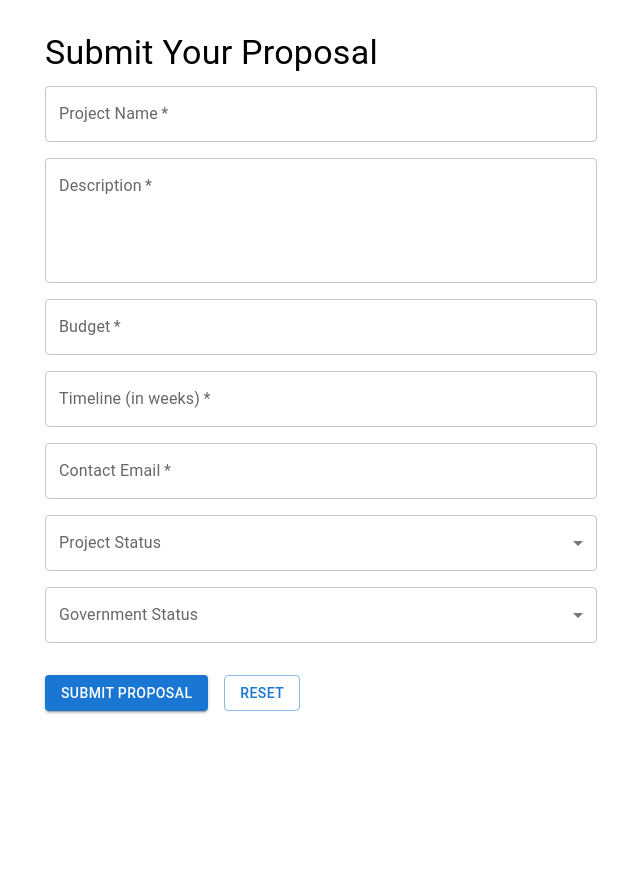
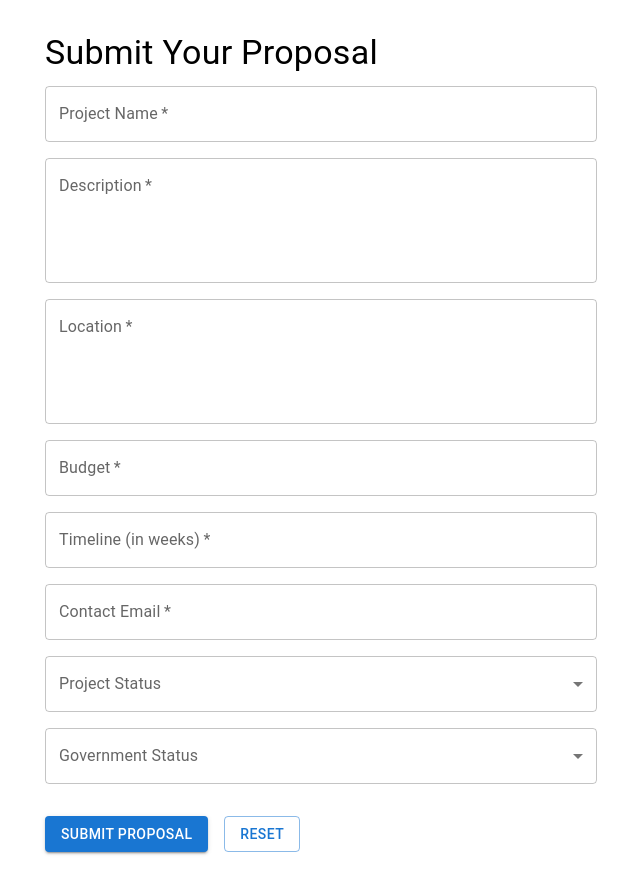
Before and after one commit to IzzybellaDu/GroundUp, a React (Create React App) app in the folder client/: page /proposal in a window 1280 px wide. Shown: the whole page, without its empty margins (319-959 px from the left). Before the commit the page ends 800 px from the top, so only its background shows below. Built offline with nearby package versions, Linux system fonts and the light colour scheme.

Commit message:
Added location, lattitude and longitude to projects, and input for this

```diff
--- /dev/null
+++ b/client/src/components/locationTextField.tsx
@@ -0,0 +1,187 @@
+import React, { useState, useEffect, useRef } from 'react';
+import { TextField, Autocomplete, CircularProgress } from '@mui/material';
+
+const useLocationAutocomplete = (formData, setFormData) => {
+  const [options, setOptions] = useState([]);
+  const [loading, setLoading] = useState(false);
+  const abortController = useRef(null);
+
+  const fetchSuggestions = async (query) => {
+    if (!query || query.length < 3) {
+      setOptions([]);
+      return;
+    }
+
+    try {
+      const response = await fetch(
+        `https://nominatim.openstreetmap.org/search?q=${encodeURIComponent(query)}&format=json&limit=5&addressdetails=1&countrycodes=au`,
+        {
+          headers: { 'User-Agent': 'GovConnect/1.0' }
+        }
+      );
+
+      const data = await response.json();
+      const suggestions = data.map(item => ({
+        label: item.display_name,
+        lat: parseFloat(item.lat),
+        lng: parseFloat(item.lon)
+      }));
+
+      setOptions(suggestions);
+    } catch (error) {
+      if (error.name !== 'AbortError') {
+        console.error('Error fetching suggestions:', error);
+      }
+    } finally {
+      setLoading(false);
+    }
+  };
+
+  const geocodeAddress = async (address) => {
+    try {
+      const response = await fetch(
+        `https://nominatim.openstreetmap.org/search?q=${encodeURIComponent(address)}&format=json&limit=1&countrycodes=au`,
+        { headers: { 'User-Agent': 'GovConnect/1.0' } }
+      );
+
+      const data = await response.json();
+      if (data && data.length > 0) {
+        return {
+          lat: parseFloat(data[0].lat),
+          lng: parseFloat(data[0].lon)
+        };
+      }
+      return null;
+    } catch (error) {
+      console.error('Error geocoding:', error);
+      return null;
+    }
+  };
+
+  return { options, loading, fetchSuggestions, geocodeAddress };
+};
+
+
+
+const LocationTextField = ({ formData, handleChange }) => {
+  const [inputValue, setInputValue] = useState(formData.location || '');
+  const { options, loading, fetchSuggestions, geocodeAddress } = useLocationAutocomplete(formData, handleChange);
+  const timeoutRef = useRef(null);
+
+  console.log(fetchSuggestions);
+  console.log(geocodeAddress);
+
+  // Debounced search
+  useEffect(() => {
+    if (timeoutRef.current) {
+      clearTimeout(timeoutRef.current);
+    }
+
+    timeoutRef.current = setTimeout(() => {
+      fetchSuggestions(inputValue);
+    }, 300);
+
+    return () => {
+      if (timeoutRef.current) {
+        clearTimeout(timeoutRef.current);
+      }
+    };
+  }, [inputValue]);
+
+  const handleLocationSelect = async (event, value) => {
+    if (value) {
+      let coordinates = null;
+
+      if (typeof value === 'object' && value.lat && value.lng) {
+        // Selected from dropdown
+        coordinates = { lat: value.lat, lng: value.lng };
+        handleChange({
+          target: {
+            name: 'location',
+            value: value.label
+          }
+        });
+      } else {
+        // Typed manually
+        coordinates = await geocodeAddress(value);
+        handleChange({
+          target: {
+            name: 'location',
+            value: value
+          }
+        });
+      }
+
+      // Update coordinates in your form data
+      if (coordinates) {
+        handleChange({
+          target: { name: 'latitude', value: coordinates.lat }
+        });
+        handleChange({
+          target: { name: 'longitude', value: coordinates.lng }
+        });
+      }
+    }
+  };
+
+  const handleInputChange = (event, newInputValue) => {
+    setInputValue(newInputValue);
+  };
+
+  const handleBlur = async () => {
+    if (inputValue && inputValue !== formData.location) {
+      const coordinates = await geocodeAddress(inputValue);
+      handleChange({
+        target: { name: 'location', value: inputValue }
+      });
+
+      if (coordinates) {
+        handleChange({
+          target: { name: 'latitude', value: coordinates.lat }
+        });
+        handleChange({
+          target: { name: 'longitude', value: coordinates.lng }
+        });
+      }
+    }
+  };
+
+  return (
+    <Autocomplete
+      fullWidth
+      freeSolo
+      options={options}
+      getOptionLabel={(option) => typeof option === 'string' ? option : option.label || ''}
+      value={formData.location || null}
+      inputValue={inputValue}
+      onInputChange={handleInputChange}
+      onChange={handleLocationSelect}
+      loading={loading}
+      filterOptions={(x) => x}
+      renderInput={(params) => (
+        <TextField
+          {...params}
+          fullWidth
+          label="Location"
+          name="location"
+          required
+          multiline
+          rows={4}
+          variant="outlined"
+          onBlur={handleBlur}
+          InputProps={{
+            ...params.InputProps,
+            endAdornment: (
+              <>
+                {loading ? <CircularProgress color="inherit" size={20} /> : null}
+                {params.InputProps.endAdornment}
+              </>
+            ),
+          }}
+        />
+      )}
+    />
+  );
+};
+
+export default LocationTextField;
--- a/client/src/pages/proposal.tsx
+++ b/client/src/pages/proposal.tsx
@@ -1,10 +1,14 @@
-import { Button, TextField, Container, Typography, Box, FormControl, InputLabel, Select, MenuItem } from '@mui/material';
+import { Button, TextField, Container, Typography, Box, FormControl, InputLabel, Select, MenuItem} from '@mui/material';
 import React, { useState } from 'react';
+import LocationTextField from '../components/locationTextField.tsx';
 
 const ProposalForm = () => {
     const [formData, setFormData] = useState({
         name: '',
         description: '',
+        location: '',
+        latitude: '',
+        longitude: '',
         budget: '',
         timeline: '',
         contactEmail: '',
@@ -25,7 +29,10 @@ const ProposalForm = () => {
         const formDataObj = new FormData();
         formDataObj.append('name', formData.name);
         formDataObj.append('description', formData.description);
-        formDataObj.append('status', 'active'); // Add default status to match Flask
+        formDataObj.append('location', formData.location);
+        formDataObj.append('lattitude', formData.latitude);
+        formDataObj.append('longitude', formData.longitude);
+        formDataObj.append('status', formData.status);
         // Optionally include additional fields if Flask is updated to handle them
         formDataObj.append('budget', formData.budget);
         formDataObj.append('timeline', formData.timeline);
@@ -42,6 +49,9 @@ const ProposalForm = () => {
                 setFormData({
                     name: '',
                     description: '',
+                    location: '',
+                    latitude: '',
+                    longitude: '',
                     budget: '',
                     timeline: '',
                     contactEmail: '',
@@ -74,6 +84,9 @@ const ProposalForm = () => {
         setFormData({
             name: '',
             description: '',
+            location: '',
+            latitude: '',
+            longitude: '',
             budget: '',
             timeline: '',
             contactEmail: '',
@@ -111,6 +124,12 @@ const ProposalForm = () => {
                             rows={4}
                             variant="outlined"
                         />
+
+                        <LocationTextField
+                            formData={formData}
+                            handleChange={handleChange}
+                            >
+                        </LocationTextField>
 
                         <TextField
                             fullWidth
```
Also changed, not shown: 2 other files (tests, documents, lock files or other folders).
